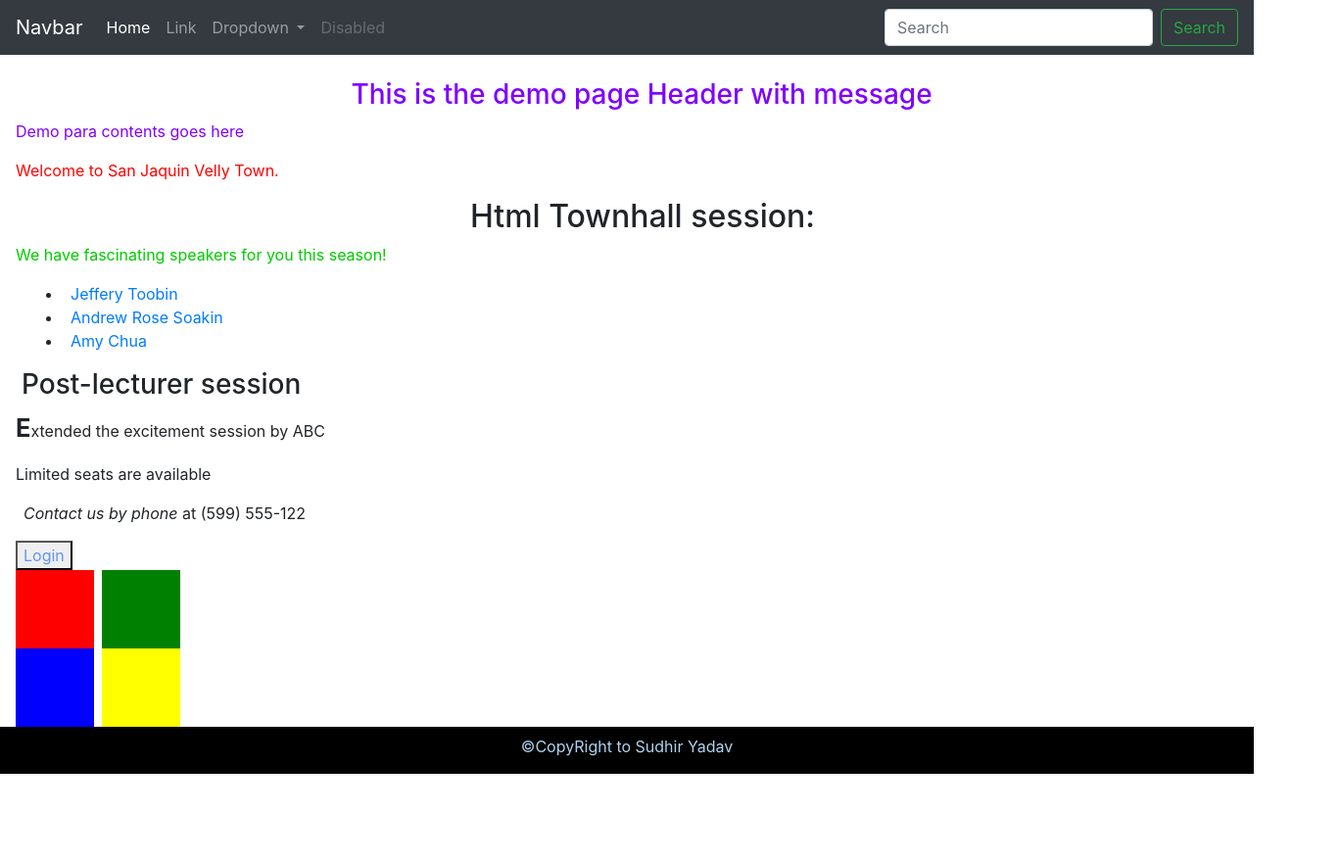
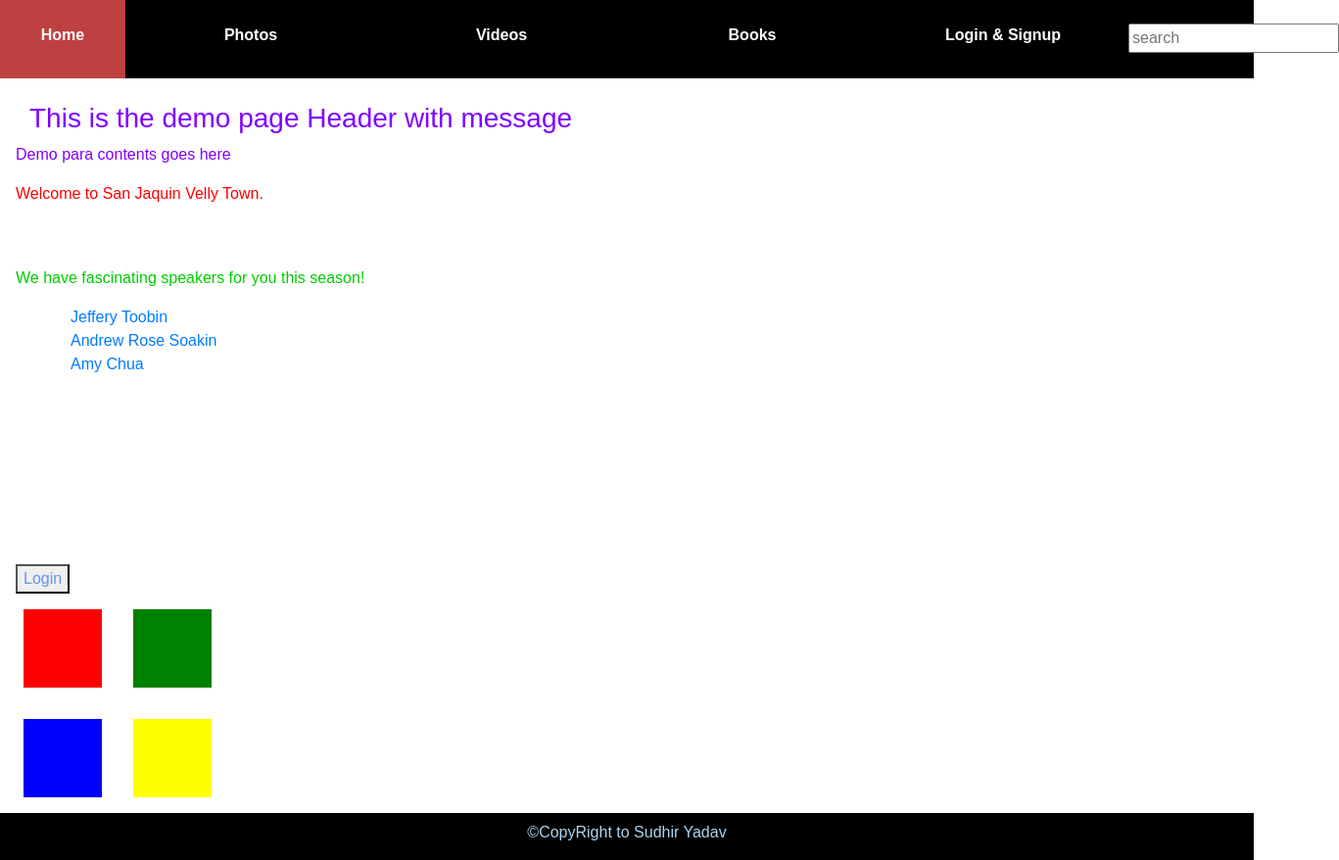
Before and after one commit to yadavsudhir405/angularjs-es, a website built with webpack: page app/index.html in a window 1280 px wide. Shown: the whole page at 98% size, 1367 px wide, since content can reach past the window. Before the commit the page ends 800 px from the top, so only its background shows below. Built offline with nearby package versions, Linux system fonts and the light colour scheme; some packages are replaced by stand-ins of ours.

Commit message:
Simple customized Heder

```diff
--- a/app/assets/styles/demo/demo.scss
+++ b/app/assets/styles/demo/demo.scss
@@ -33,6 +33,7 @@ button:hover{
 .red-block, .green-block, .blue-block, .yellow-block{
   width: 5em;
   height: 5em;
+  margin: 1em;
 }
 .red-block{
   background: red;
@@ -45,7 +46,7 @@ button:hover{
 }
 .blue-block{
   float: left;
-clear: left;
+ clear: left;
   background: blue;
 }
 .yellow-block{
--- a/app/assets/styles/style.scss
+++ b/app/assets/styles/style.scss
@@ -2,9 +2,90 @@
 @import "~codemirror/lib/codemirror.css";
 @import "demo/demo";
 @import "login/login";
+
+$on-hover-color: hsl(240, 100%, 30%);
+$header-elements-padding: 1.5em;
+$hover-header-nav-link-color: hsl(0,50%,50%);
+*{
+  margin: 0;
+}
+
+body {
+  overflow: scroll;
+  position: relative;
+  font-family: Arial, "Helvetica Neue", Helvetica, sans-serif;
+  font-style: normal;
+  font-weight: normal;
+  color: hsl(0, 100%, 100%)
+}
+
+main * {
+  margin-left: 0.5em;
+}
+
+a {
+  text-decoration: none;
+}
+
+a:hover {
+  text-decoration: none;
+  color: $on-hover-color;
+}
+
+#header-nav-bar {
+  background: hsl(0, 100%, 0%);
+  width: 100%;
+  height: 5em;
+  position: sticky;
+}
+
+#header-nav-bar a {
+  color: hsl(0, 100%, 100%);
+}
+
+#logo, #nav-link-section, #search-section {
+  font-weight: bold;
+  font-size: 1em;
+  text-align: center;
+  height: 5em;
+  border: thin black;
+}
+
+#logo {
+  width: 10%;
+  padding-top: $header-elements-padding;
+}
+#logo:hover {
+  background-color: $hover-header-nav-link-color;
+}
+#nav-link-section {
+  width: 80%;
+}
+
+#search-section {
+  width: 10%;
+}
+
+.flex-container {
+  display: flex;
+}
+
+#nav-link-section > div.flex-container > div {
+  width: 25%;
+  height: 5em;
+  margin: 0;
+  padding-top: $header-elements-padding;
+}
+#nav-link-section > div.flex-container > div:hover{
+  background-color: $hover-header-nav-link-color;
+}
+
+#search-section {
+  padding-top: $header-elements-padding;
+}
 footer {
   background: black;
-  color: hsl(205,67%,81%);
+  color: hsl(205, 67%, 81%);
   text-align: center;
   height: 3em;
   padding: 0.5em;
@@ -14,13 +95,3 @@ footer {
   margin-top: 0.5em;
   clear: left;
 }
-section > header {
-  text-align: center;
-}
-body{
-  overflow: scroll;
-  position: relative;
-}
-main * {
-  margin-left: 0.5em;
-}
--- a/app/header/header.html
+++ b/app/header/header.html
@@ -1,3 +1,4 @@
+<!--
 <nav class="navbar navbar-expand-lg navbar-dark bg-dark">
     <a class="navbar-brand" href="#">Navbar</a>
     <button class="navbar-toggler" type="button" data-toggle="collapse" data-target="#navbarSupportedContent" aria-controls="navbarSupportedContent" aria-expanded="false" aria-label="Toggle navigation">
@@ -32,4 +33,30 @@
             <button class="btn btn-outline-success my-2 my-sm-0" type="submit">Search</button>
         </form>
     </div>
-</nav>
+</nav>-->
+<div id="header-nav-bar">
+    <div class="flex-container">
+        <div id="logo">
+            <a href="/home">Home</a>
+        </div>
+        <div id="nav-link-section">
+            <div class="flex-container">
+                <div>
+                    <a href="#">Photos</a>
+                </div>
+                <div>
+                    <a href="#">Videos</a>
+                </div>
+                <div>
+                    <a href="#">Books</a>
+                </div>
+                <div>
+                    <a href="/login">Login & Signup</a>
+                </div>
+            </div>
+        </div>
+        <div id="search-section">
+            <input type="text" placeholder="search">
+        </div>
+    </div>
+</div>
```
Also changed, not shown: app/assets/styles/style.css.
